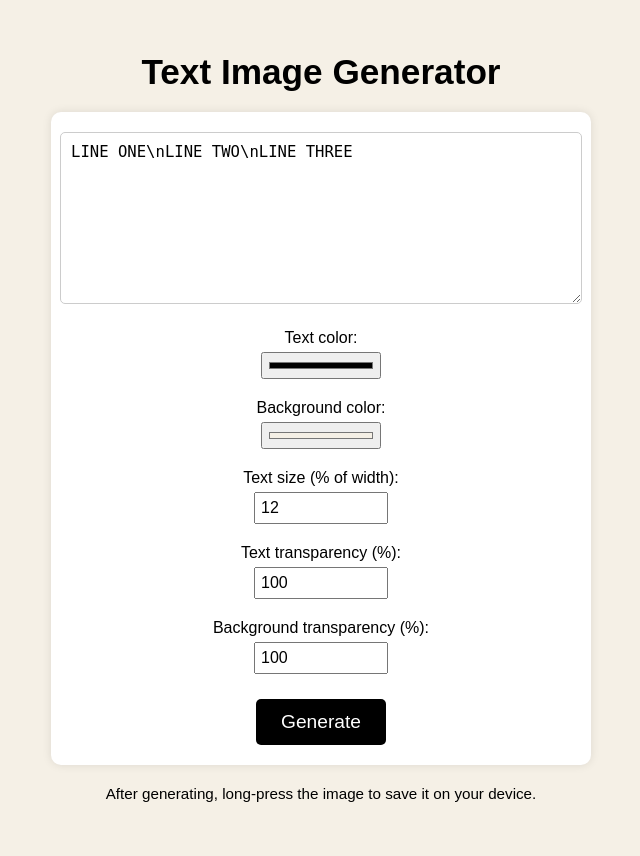
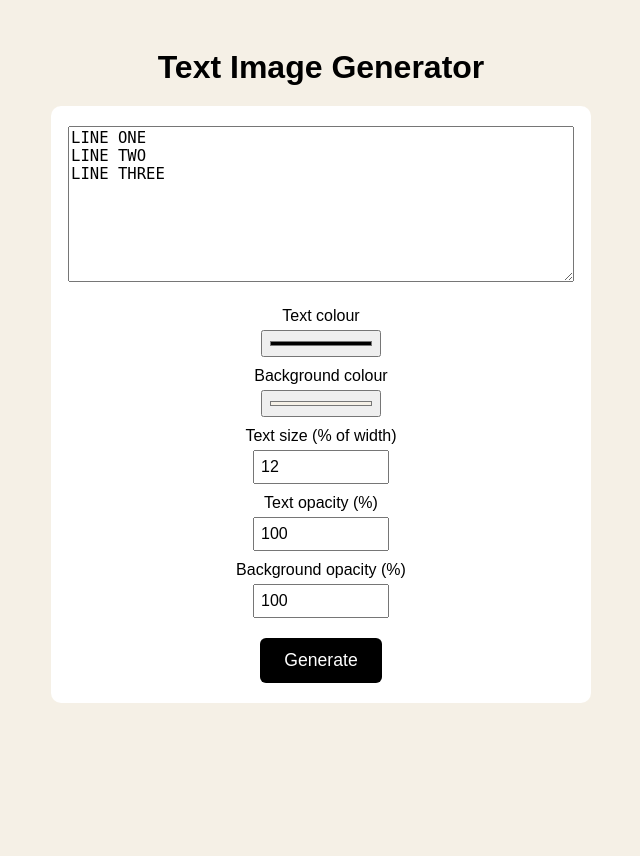
Before and after one commit to christopherhenryCHIP/txtimg_web, a Flask app: page / in a window 1280 px wide. Shown: the whole page, without its empty margins (319-959 px from the left). After the commit the page ends 703 px from the top, so only its background shows below. Run offline with Flask 2, Linux system fonts and the light colour scheme.

Commit message:
Update index.html

```diff
--- a/templates/index.html
+++ b/templates/index.html
@@ -3,115 +3,88 @@
 <head>
 <meta charset="utf-8">
 <title>Text Image Generator</title>
+
 <style>
 body {
-    background: #f5f0e6; /* beige */
-    color: #000000; /* black text */
+    background: #f5f0e6;
+    color: #000;
+    font-family: sans-serif;
     display: flex;
     flex-direction: column;
     align-items: center;
-    justify-content: flex-start;
-    min-height: 100vh;
-    font-family: sans-serif;
     padding: 20px;
 }
 
 h1 {
-    font-size: 2.2em;
     margin-bottom: 20px;
-    text-align: center;
 }
 
 form {
+    background: white;
+    padding: 20px;
+    border-radius: 10px;
+    width: 100%;
+    max-width: 500px;
     display: flex;
     flex-direction: column;
     align-items: center;
-    width: 100%;
-    max-width: 500px;
-    background: #ffffff;
-    padding: 20px;
-    border-radius: 10px;
-    box-shadow: 0 0 10px rgba(0,0,0,0.1);
 }
 
 textarea {
     width: 100%;
     height: 150px;
     font-size: 1.2em;
-    padding: 10px;
     margin-bottom: 15px;
-    border-radius: 5px;
-    border: 1px solid #ccc;
-    resize: vertical;
 }
 
 label {
-    font-size: 1em;
     margin-top: 10px;
 }
 
 input[type="color"],
 input[type="number"] {
     margin-top: 5px;
-    margin-bottom: 10px;
     font-size: 1em;
-    padding: 5px;
-    width: 100%;
-    max-width: 120px;
+    padding: 6px;
+    width: 120px;
 }
 
 button {
-    margin-top: 15px;
-    padding: 12px 25px;
-    font-size: 1.2em;
-    cursor: pointer;
+    margin-top: 20px;
+    padding: 12px 24px;
+    font-size: 1.1em;
+    background: black;
+    color: white;
     border: none;
-    border-radius: 5px;
-    background-color: #000000;
-    color: #ffffff;
-}
-
-button:hover {
-    background-color: #333333;
-}
-
-p {
-    margin-top: 20px;
-    font-size: 0.95em;
-    text-align: center;
-}
-
-img {
-    margin-top: 20px;
-    max-width: 100%;
-    height: auto;
-    border: 1px solid #ccc;
-    border-radius: 5px;
+    border-radius: 6px;
 }
 </style>
 </head>
+
 <body>
 <h1>Text Image Generator</h1>
+
 <form method="POST">
-    <textarea name="text">LINE ONE\nLINE TWO\nLINE THREE</textarea>
+    <textarea name="text">LINE ONE
+LINE TWO
+LINE THREE</textarea>
 
-    <label for="text_color">Text color:</label>
+    <label>Text colour</label>
     <input type="color" name="text_color" value="#000000">
 
-    <label for="bg_color">Background color:</label>
+    <label>Background colour</label>
     <input type="color" name="bg_color" value="#f5f0e6">
 
-    <label for="text_size">Text size (% of width):</label>
+    <label>Text size (% of width)</label>
     <input type="number" name="text_size" min="1" max="50" value="12">
 
-    <label for="text_alpha">Text transparency (%):</label>
+    <label>Text opacity (%)</label>
     <input type="number" name="text_alpha" min="0" max="100" value="100">
 
-    <label for="bg_alpha">Background transparency (%):</label>
+    <label>Background opacity (%)</label>
     <input type="number" name="bg_alpha" min="0" max="100" value="100">
 
     <button type="submit">Generate</button>
 </form>
-<p>After generating, long-press the image to save it on your device.</p>
 </body>
 </html>
```
